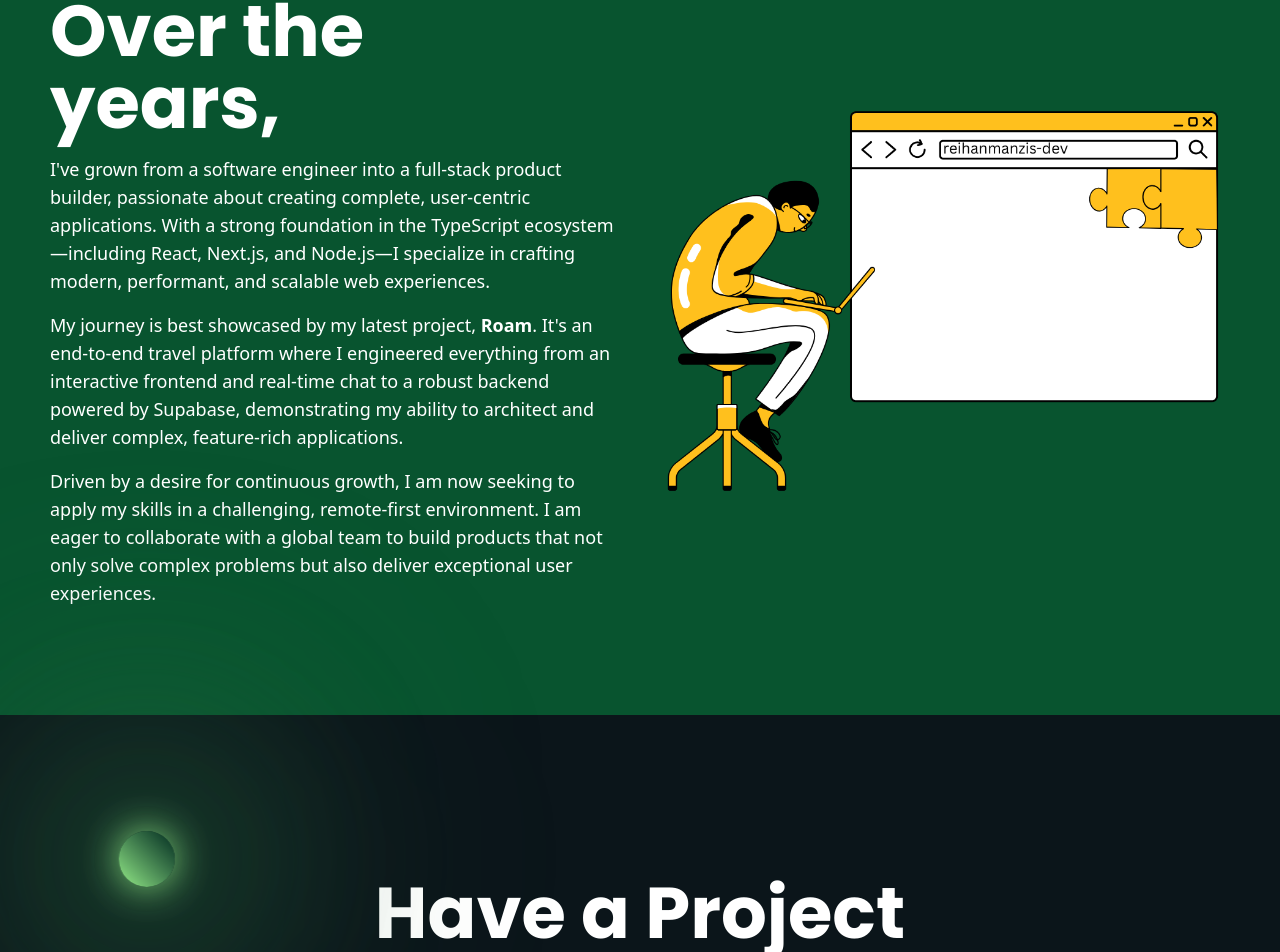
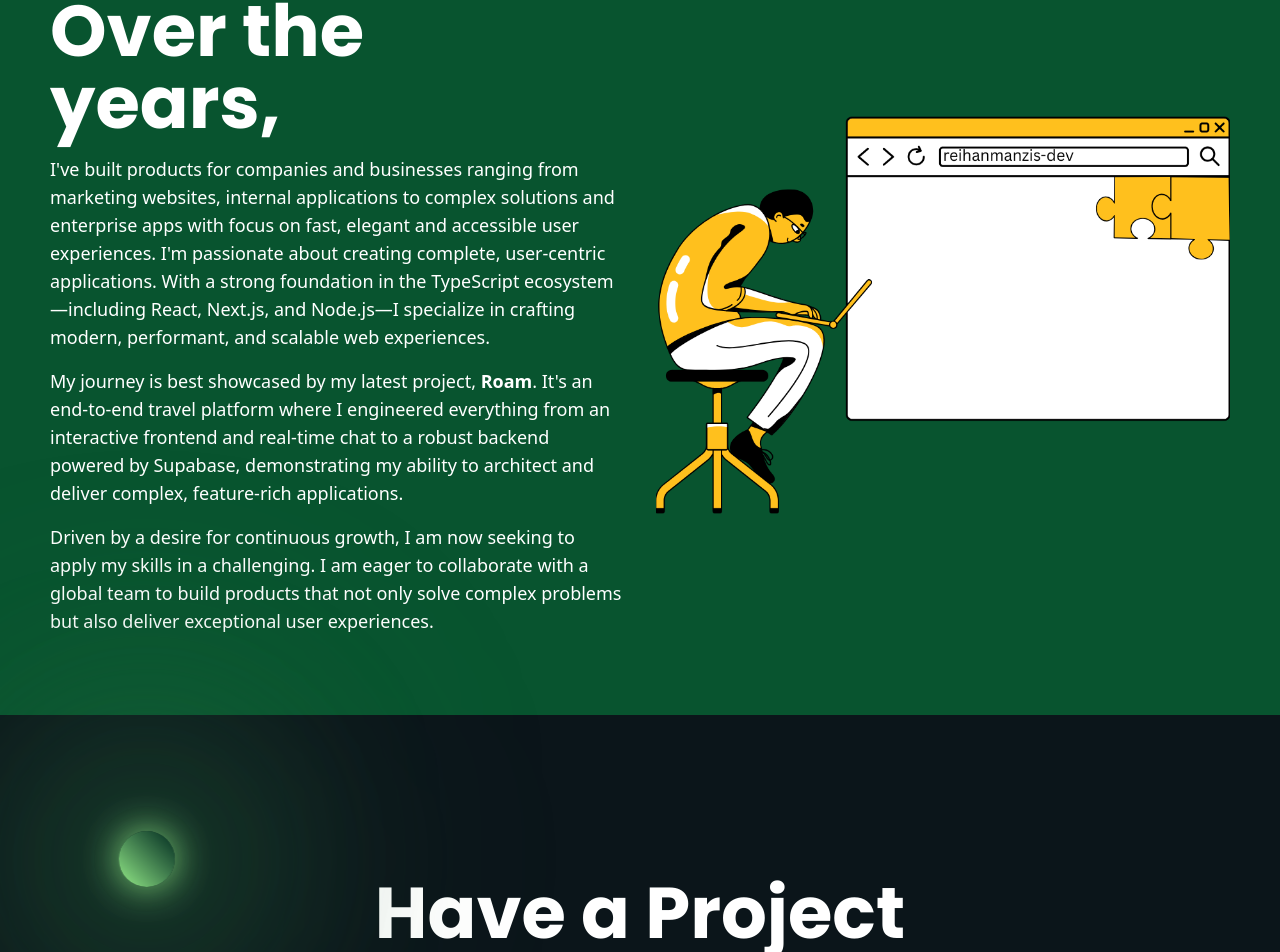
Before and after one commit to reihanms/reihanmanzis-swe, a Next.js app: page / in a window 1280 px wide. Shown: the part 5703-6655 px from the top of the page. Built offline with nearby package versions, Linux system fonts and the light colour scheme.

Commit message:
fix: update about me section

```diff
--- a/components/sections/AboutMe.tsx
+++ b/components/sections/AboutMe.tsx
@@ -28,10 +28,12 @@ export default function AboutMe() {
                 Over the years,
               </h1>
               <p className="text-white text-base md:text-lg text-center md:text-left">
-                I&apos;ve grown from a software engineer into a full-stack
-                product builder, passionate about creating complete,
-                user-centric applications. With a strong foundation in the
-                TypeScript ecosystem—including React, Next.js, and Node.js—I
+                I&apos;ve built products for companies and businesses ranging
+                from marketing websites, internal applications to complex
+                solutions and enterprise apps with focus on fast, elegant and
+                accessible user experiences. I&apos;m passionate about creating
+                complete, user-centric applications. With a strong foundation in
+                the TypeScript ecosystem—including React, Next.js, and Node.js—I
                 specialize in crafting modern, performant, and scalable web
                 experiences.
               </p>
@@ -47,10 +49,9 @@ export default function AboutMe() {
 
               <p className="text-white text-base md:text-lg text-center md:text-left">
                 Driven by a desire for continuous growth, I am now seeking to
-                apply my skills in a challenging, remote-first environment. I am
-                eager to collaborate with a global team to build products that
-                not only solve complex problems but also deliver exceptional
-                user experiences.
+                apply my skills in a challenging. I am eager to collaborate with
+                a global team to build products that not only solve complex
+                problems but also deliver exceptional user experiences.
               </p>
             </motion.div>
             <motion.div
```
